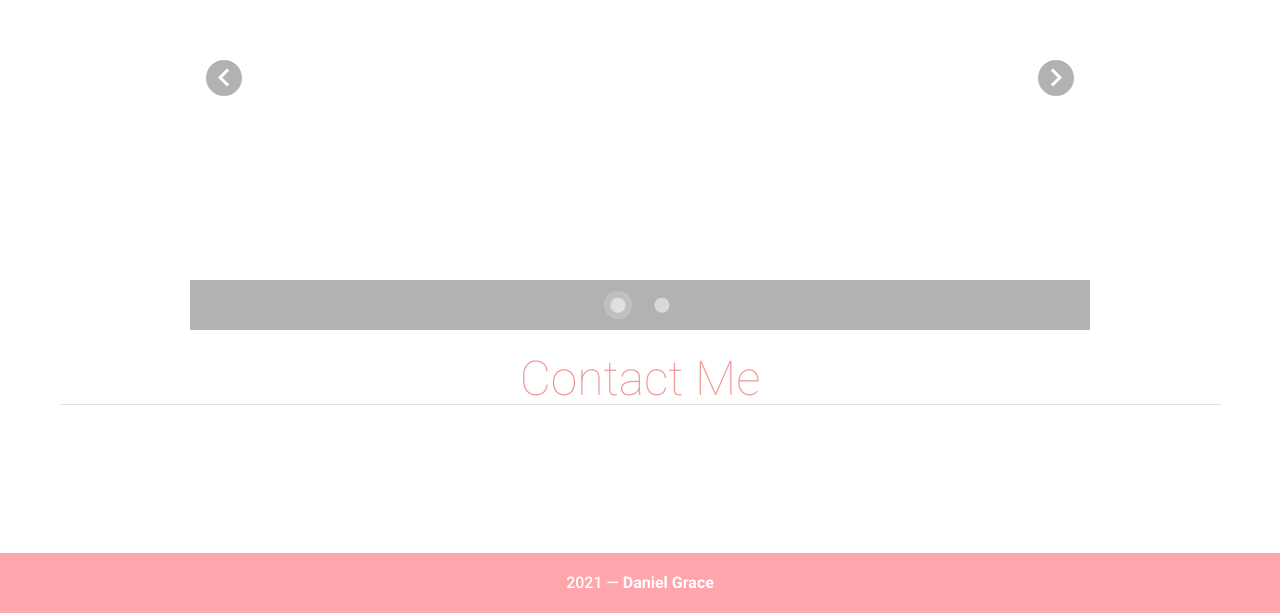
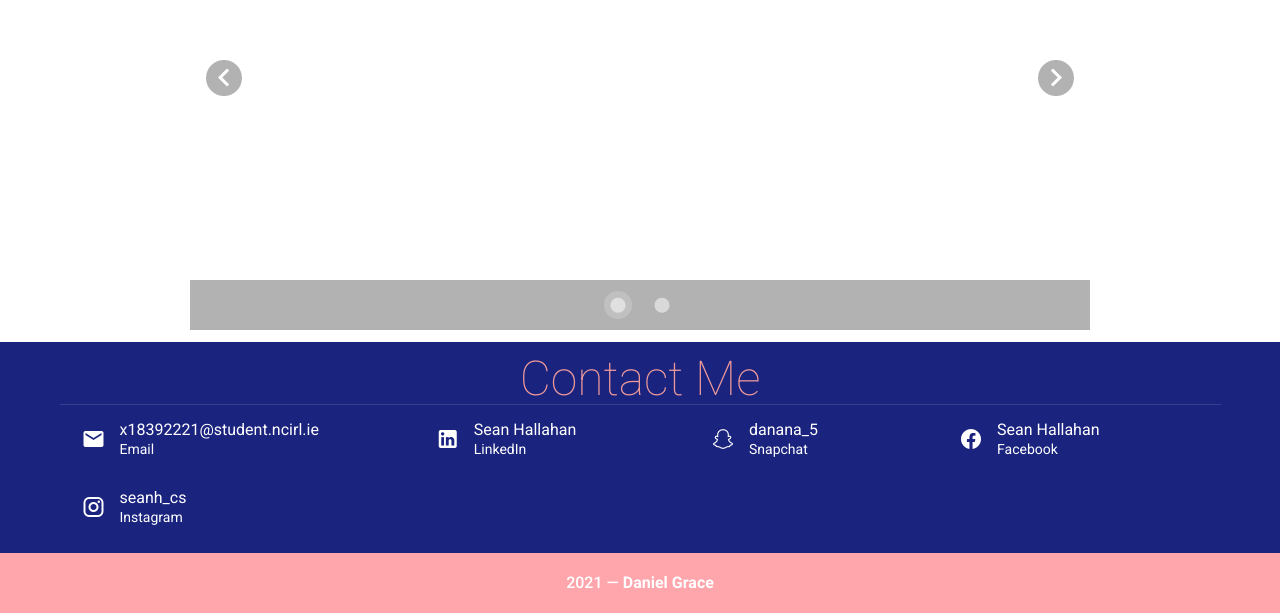
Before and after one commit to danana5/sean-h-campaign-site, a Vue app: page / in a window 1280 px wide. Shown: the part 905-1518 px from the top of the page. Built offline with nearby package versions, Linux system fonts and the light colour scheme.

Commit message:
added seans links to contact list and formatting fixes

```diff
--- a/src/components/Contact.vue
+++ b/src/components/Contact.vue
@@ -1,10 +1,10 @@
 <template>
-  <div>
+<div style="background: #1A237E">
     <v-container>
         <div class="text-center">
             <h1 class="display-2 font-weight-thin red--text text--lighten-3">Contact Me</h1>
         </div>
-      <v-divider/>
+        <v-divider dark />
         <v-layout wrap>
             <v-flex wrap v-for="(contact, i) in contactLinks" :key="i">
                 <ContactList :contact="contact" />
@@ -20,19 +20,18 @@ export default {
     components: {
         ContactList
     },
-  data () {
+    data() {
         return {
-      contactLinks: [
-        {
+            contactLinks: [{
                     name: "Email",
-          value: "daniel.grace44@hotmail.com",
-          link: "mailto:daniel.grace44@hotmail.com",
+                    value: "x18392221@student.ncirl.ie",
+                    link: "mailto:x18392221@student.ncirl.ie",
                     icon: "mdi-email"
                 },
                 {
                     name: "LinkedIn",
-          value: "Daniel Grace",
-          link: "https://www.linkedin.com/in/daniel-grace-892963194/",
+                    value: "Sean Hallahan",
+                    link: "https://www.linkedin.com/in/sean-hallahan-sh20/",
                     icon: "mdi-linkedin"
                 },
                 {
@@ -42,21 +41,15 @@ export default {
                     icon: "mdi-snapchat"
                 },
                 {
-          name: "Github",
-          value: "danana5",
-          link: "https://github.com/danana5",
-          icon: "mdi-github"
-        },
-        {
                     name: "Facebook",
-          value: "Daniel Grace",
-          link: "https://www.facebook.com/uzirthapa",
+                    value: "Sean Hallahan",
+                    link: "https://www.facebook.com/sean.hallahan.58",
                     icon: "mdi-facebook"
                 },
                 {
                     name: "Instagram",
-          value: "danana5",
-          link: "https://www.instagram.com/danana_5/",
+                    value: "seanh_cs",
+                    link: "https://www.instagram.com/seanh_cs/",
                     icon: "mdi-instagram"
                 }
             ]
```
Lines whose indentation alone changed are shown as unchanged.
